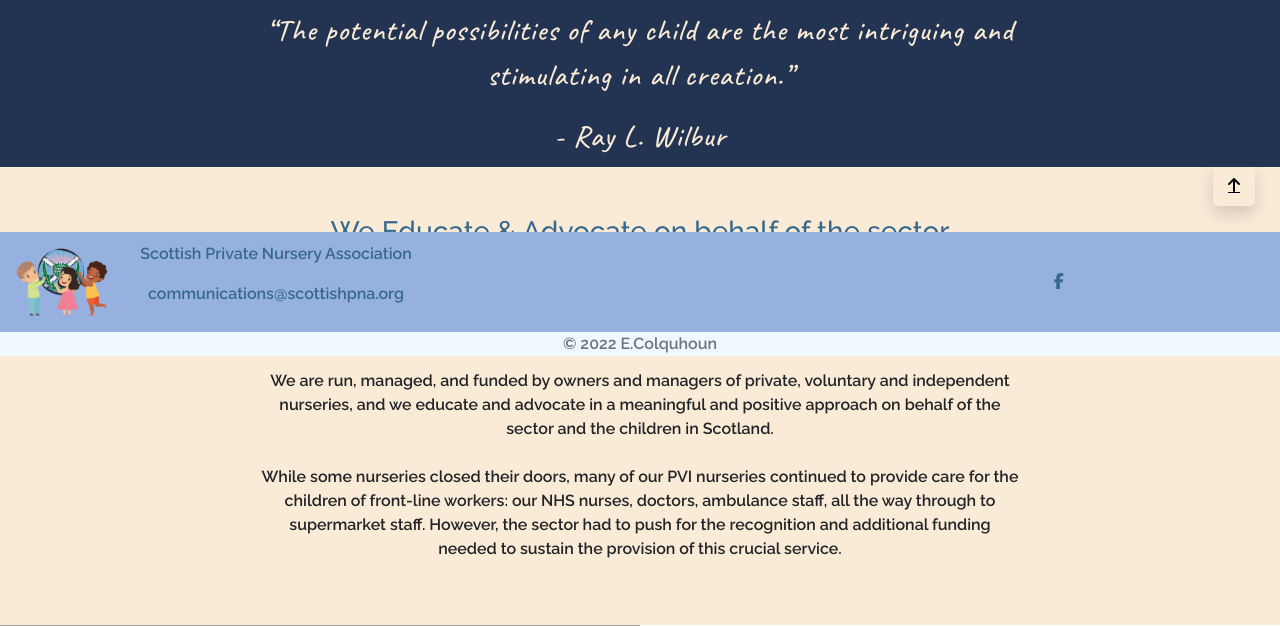
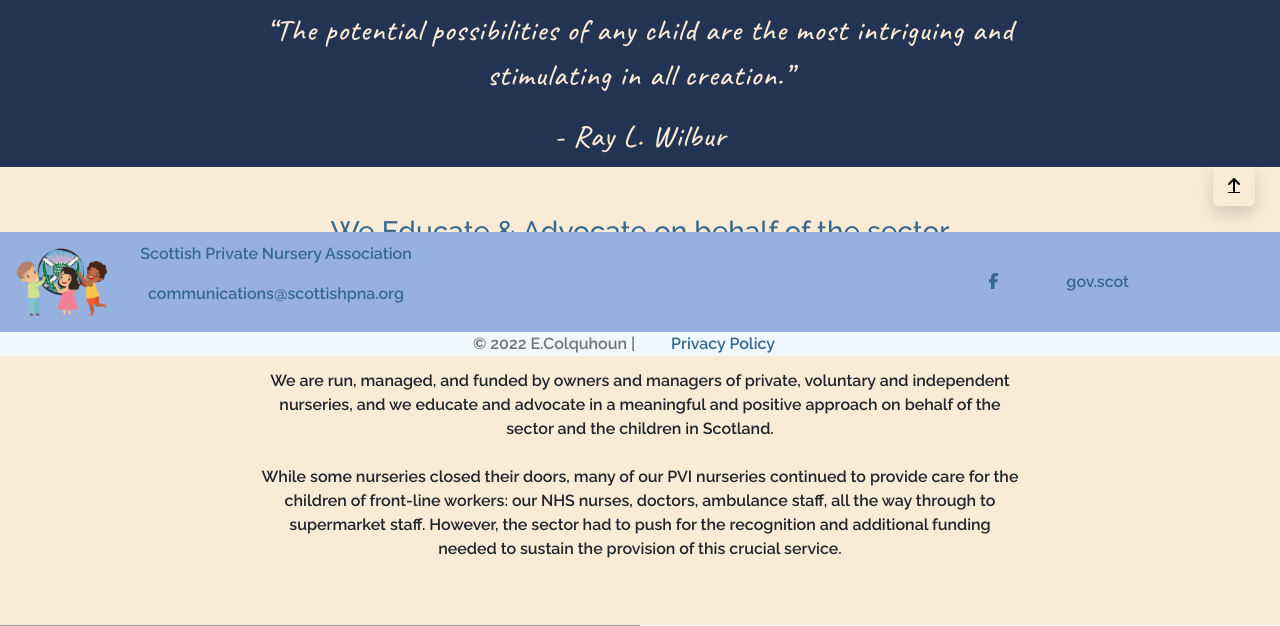
Before and after one commit to EwanColquhoun/SPNA, a Django app: page / in a window 1280 px wide. Shown: the part 444-1070 px from the top of the page. Run offline with Django 4.2, Linux system fonts and the light colour scheme; some libraries are stand-ins or nearby versions; some web fonts are replaced; grey boxes are pictures that could not be loaded.

Commit message:
Added text in readme. Added SEO features.

```diff
--- a/static/css/base.css
+++ b/static/css/base.css
@@ -170,7 +170,6 @@ footer a {
     height: fit-content;
 }
 
-
 #inner-lower-footer {
     background-color: aliceblue;
     max-height: max-content;
@@ -248,7 +247,6 @@ footer a {
     opacity: 1;
     transition: 1000ms ;
 }
-
 
 /* ------------------------------- bootstrap toasts */
 #msg {
--- a/templates/base.html
+++ b/templates/base.html
@@ -5,15 +5,13 @@
 <!doctype html>
 <html lang="en">
     <head>
-
         {% block meta %}
         <meta http-equiv="X-UA-Compatible" content="ie=edge">
         <meta charset="utf-8">
         <meta name="viewport" content="width=device-width, initial-scale=1, shrink-to-fit=no">
         <meta name='description' content="The Scottish Private Nursery Association is an operating association for private nurseries operating in Scotland">
-        <meta name="keywords" content="Scotland, Childcare, Early-years, Nursery, Association, Care">
+        <meta name="keywords" content="Scotland, childcare, early-years, nursery, association, children, learning, grass roots, membership">
         {% endblock %}
-
 
         {% block corecss %}
         <link prefetch rel="stylesheet"  type="text/css" href="https://cdnjs.cloudflare.com/ajax/libs/tiny-slider/2.9.4/tiny-slider.css">
@@ -125,7 +123,6 @@
             </div>
         </header>
 
-
         <!-- Contact Modal -->
         <div class="modal fade" id="myModal" data-bs-backdrop="static" data-bs-keyboard="false" tabindex="-1" aria-labelledby="staticBackdropLabel" aria-hidden="true">
             <div class="modal-dialog modal-xl modal-dialog-centered modal-dialog-scrollable">
@@ -158,7 +155,6 @@
         </div>
 
         <!-- Delete Document Modal -->
-
         <div class="modal fade" id="delete-doc-modal" data-bs-backdrop="static" data-bs-keyboard="false" tabindex="-1" aria-labelledby="staticBackdropLabel" aria-hidden="true">
             <div class="modal-dialog">
                 <div class="modal-content">
@@ -177,9 +173,7 @@
             </div>
         </div>
 
-
         <!-- Delete Article Modal -->
-
         <div class="modal fade" id="delete-modal" data-bs-backdrop="static" data-bs-keyboard="false" tabindex="-1" aria-labelledby="staticBackdropLabel" aria-hidden="true">
             <div class="modal-dialog">
                 <div class="modal-content">
@@ -199,7 +193,6 @@
         </div>
 
         <!-- Delete Contact Modal -->
-
         <div class="modal fade" id="delete-cont-modal" data-bs-backdrop="static" data-bs-keyboard="false" tabindex="-1" aria-labelledby="staticBackdropLabel" aria-hidden="true">
             <div class="modal-dialog">
                 <div class="modal-content">
@@ -218,8 +211,7 @@
             </div>
         </div>
 
-          <!-- Delete Subscription Modal -->
-
+        <!-- Delete Subscription Modal -->
         <div class="modal fade" id="delete-sub-modal" data-bs-backdrop="static" data-bs-keyboard="false" tabindex="-1" aria-labelledby="staticBackdropLabel" aria-hidden="true">
             <div class="modal-dialog">
                 <div class="modal-content">
@@ -240,14 +232,12 @@
 
         <!-- Messages Container -->
         {% if messages %}
-
             {% for message in messages %}
             <div class="alert {{ message.tags }} alert-dismissible fade show" id="msg" role="alert">
                 {{ message | safe }}
                 <button type="button" class="btn-close" data-bs-dismiss="alert" aria-label="Close"></button>
             </div>
             {% endfor %}
-
         {% endif %}
 
         {% block page_header %}
@@ -257,7 +247,6 @@
         {% endblock %}
 
         <!-- BTT Button -->
-
         <div class="btt-button shadow rounded-3 ">
             <a id="btt-link"class="btt-link d-flex h-100">
                 <i id="btt-arrow" class="fas fa-arrow-up text-black mx-auto my-auto"></i>
@@ -265,7 +254,6 @@
         </div>
 
         <!-- Footer -->
-
         <footer class=" fixed-bottom">
             <div id="footer" class="container-fluid bg-blue">
                 <div id="footer-row" class="row g-0">
@@ -284,7 +272,8 @@
                     </div>
                     <div class="col-12 col-lg-4 text-center my-auto mx-auto">
                         <ul class="social-networks text-blue">
-                            <li><a href="https://www.facebook.com/ScottishPNA" target="_blank" rel="noopener" aria-label="Visit our Facebook page (opens in a new tab)"><i class="fab fa-facebook-f socials"></i></a></li>
+                            <li><a href="https://www.facebook.com/ScottishPNA" class="socials" target="_blank" rel="noopener" aria-label="Visit our Facebook page (opens in a new tab)"><i class="fab fa-facebook-f"></i></a></li>
+                            <li><a href="https://www.gov.scot/policies/early-education-and-care/" class="socials" target="_blank" rel="noopener" aria-label="Link to the scottish government childcare page">gov.scot</a></li>
                             <!-- <li class="d-none d-lg-inline-block"><img src="{% get_media_prefix%}qr-code.png" alt="A QR code to the facebook page" height="50px" width="50px"></li> -->
                             <!-- <li><a href="https://www.linkedin.com/in/ewan-colquhoun-2b3535213/" target="_blank" rel="noopener" aria-label="Visit our LinkedIn page (opens in a new tab)"><i class="fab fa-linkedin-in socials"></i></a></li> -->
                         </ul>
@@ -292,18 +281,14 @@
                 </div>
                 <div id="inner-lower-footer" class="row">
                     <div class="col-12 text-center">
-                        <span class="text-muted">&copy 2022 E.Colquhoun  </span>
+                        <span class="text-muted">&copy 2022 E.Colquhoun | <a href="https://www.privacypolicygenerator.info/live.php?token=cq6yVuA7P1JMIN7gPPh7RXMo1xDmhY6m" target="_blank" rel="noopener">Privacy Policy</a></span>
                     </div>
                 </div>
             </div>
         </footer>
 
         <script type="text/javascript" src="{% static 'js/script.js' %}"></script>
-
-
         {% block postloadjs %}
-
         {% endblock %}
-
     </body>
 </html>
--- a/templates/includes/account/spna_login.html
+++ b/templates/includes/account/spna_login.html
@@ -13,6 +13,7 @@
 
 <div class="row">
     <div class="col pl-5">
+        <nav>
             <ul>
                 <li>
                     <a href="{% url 'profile' %}" class="menu-link">Profile</a>
@@ -24,6 +25,7 @@
                     <a href="{% url 'account_change_password' %}" class="menu-link">Change Password</a>
                 </li>
             </ul>
+        </nav>
     </div>
 </div>
 
@@ -60,6 +62,4 @@
 </form>
 
 {% endif %}
-
-
 {% endblock %}
```
Also changed, not shown: README.md, media/readme-images/data-model.jpeg (added). Lines whose indentation alone changed are shown as unchanged.
